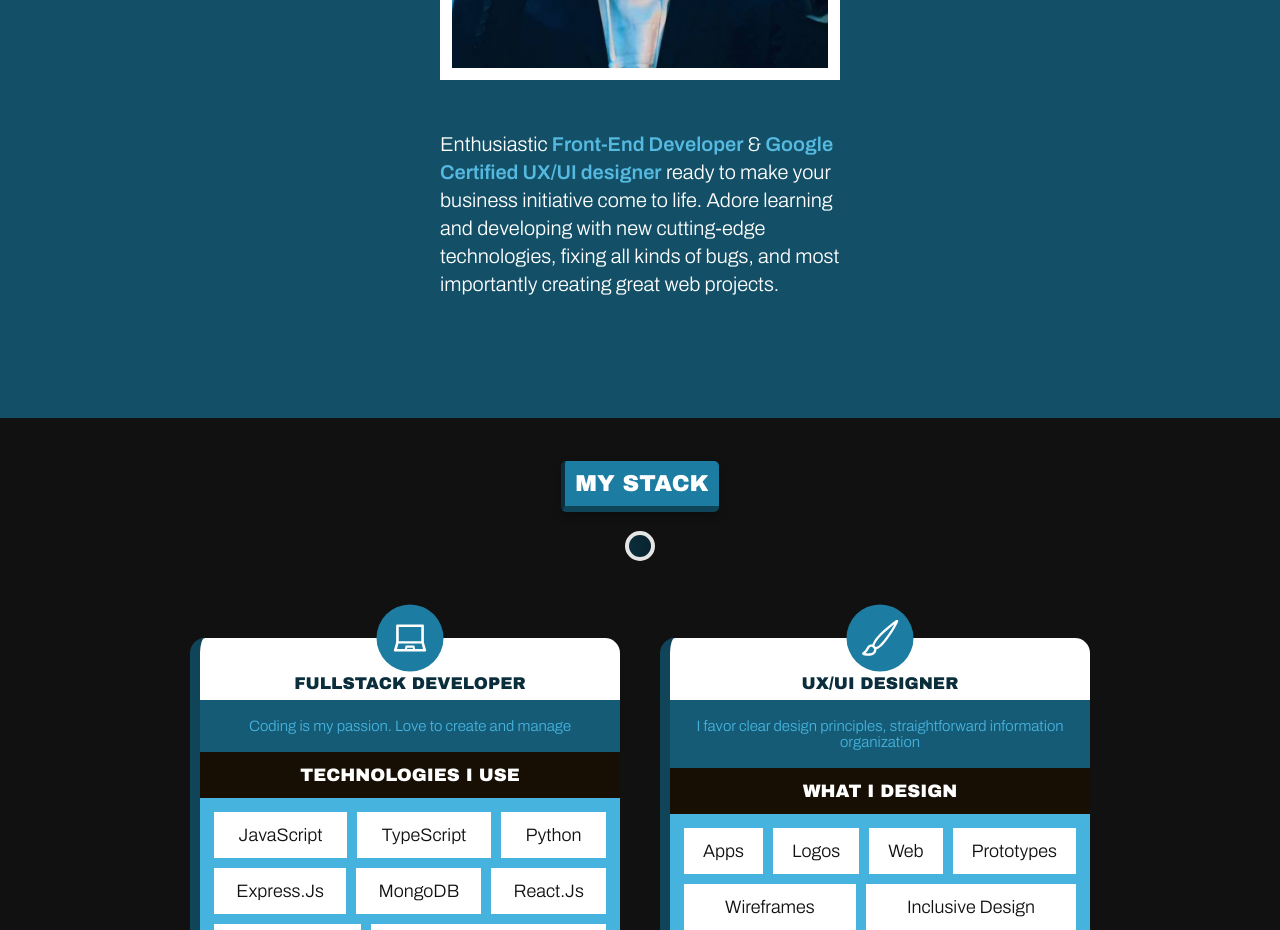
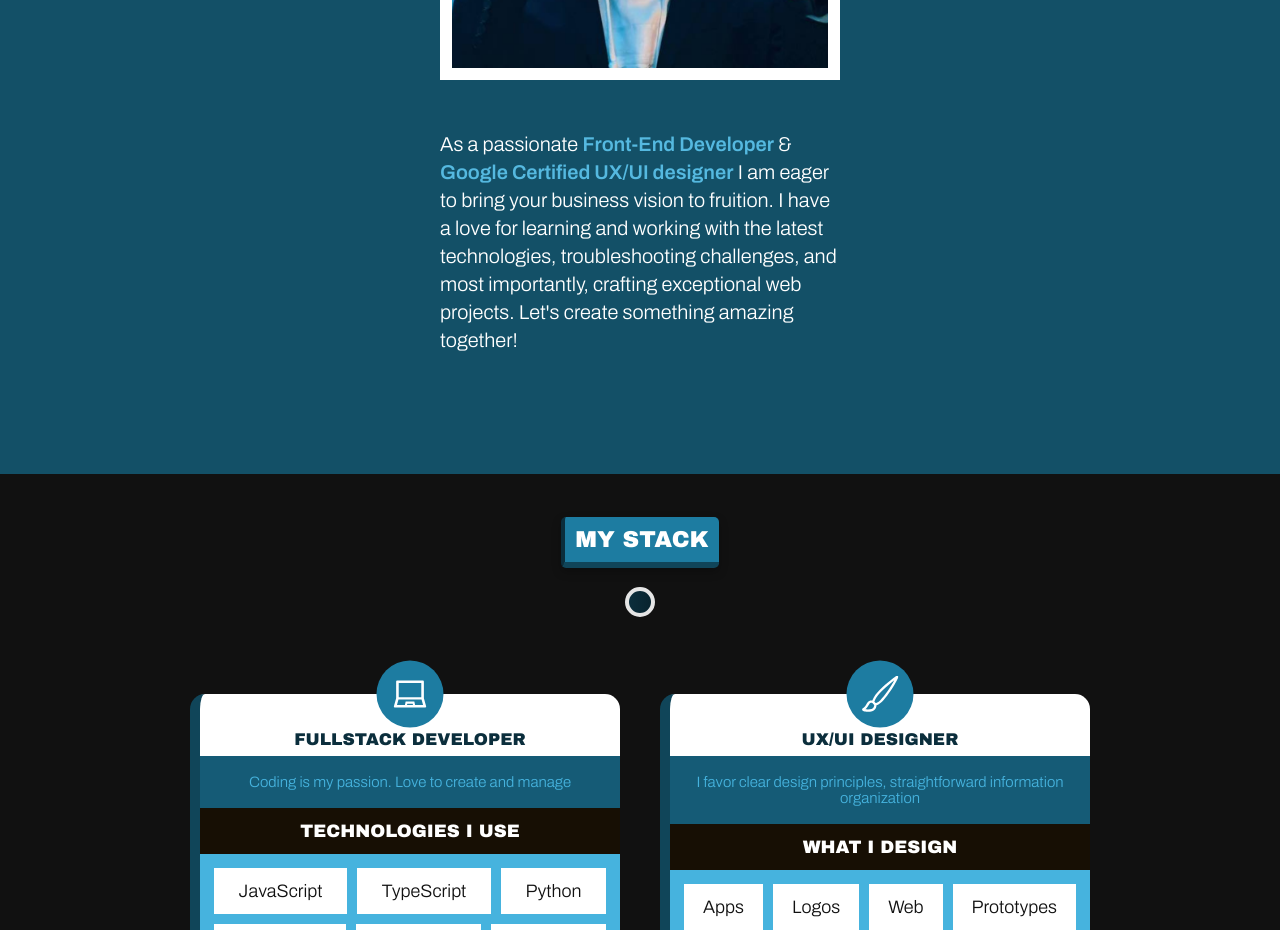
Before and after one commit to mr-nazarii/myweb, a Next.js app: page / in a window 1280 px wide. Shown: the part 1340-2270 px from the top of the page. Built offline with nearby package versions, Linux system fonts and the light colour scheme.

Commit message:
edit text

```diff
--- a/components/About.tsx
+++ b/components/About.tsx
@@ -27,15 +27,16 @@ export const About = () => {
           viewport={{ once: true }}
           className={styles.about}
         >
-          Enthusiastic{" "}
+          As a passionate{" "}
           <span className={styles.position}>Front-End Developer</span> &
           <span className={styles.position}>
             {" "}
             Google Certified UX/UI designer
           </span>{" "}
-          ready to make your business initiative come to life. Adore learning
-          and developing with new cutting-edge technologies, fixing all kinds of
-          bugs, and most importantly creating great web projects.
+          I am eager to bring your business vision to fruition. I have a love
+          for learning and working with the latest technologies, troubleshooting
+          challenges, and most importantly, crafting exceptional web projects.
+          Let{"'"}s create something amazing together!
         </motion.p>
       </div>
     </AnimatePresence>
```
